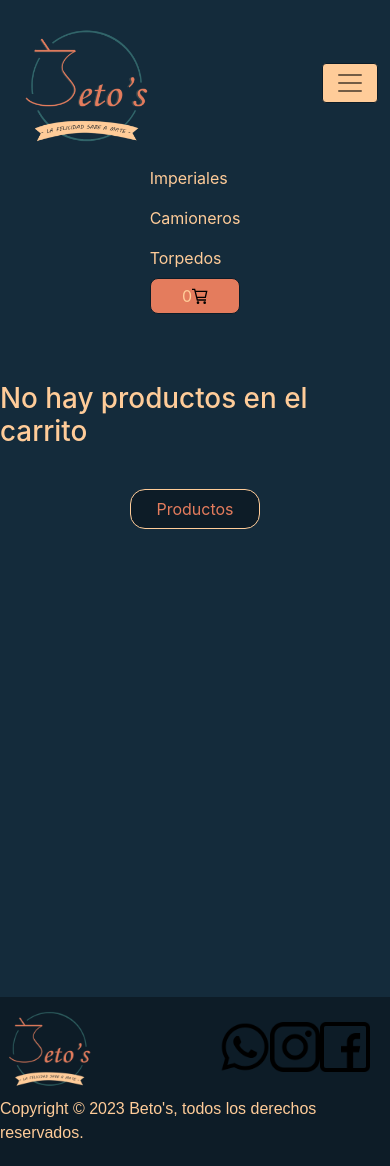
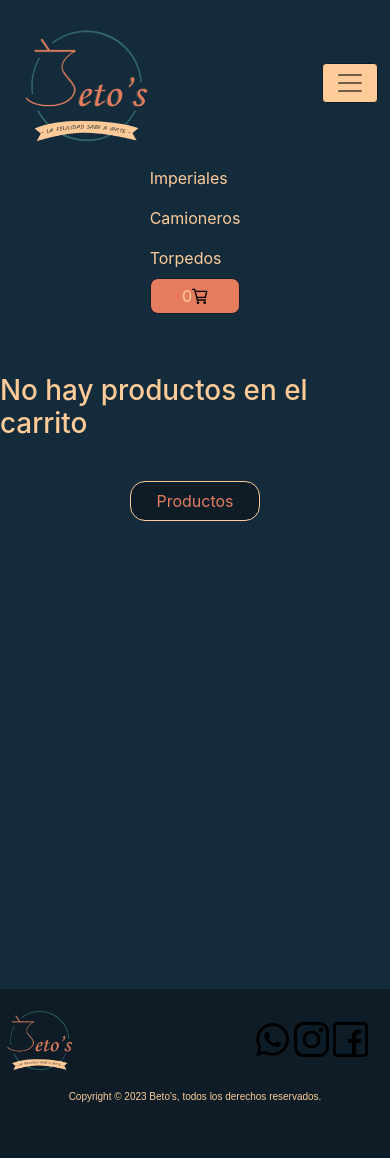
Before and after one commit to nico-villegas/final-react, a React (Create React App) app: page /cart in a window 390 px wide. Built offline with nearby package versions, Linux system fonts and the light colour scheme.

Commit message:
Se agregaron algunos cambios en responsive

```diff
--- a/src/components/Footer/Footer.css
+++ b/src/components/Footer/Footer.css
@@ -1,4 +1,3 @@
-
 .grid-container-footer {
     height: 20vh;
     background-color: #0d1c27;
@@ -18,113 +17,45 @@
     flex-direction: row;
 }
 
-.grid-container-footer .footer-link a img {
+.grid-container-footer .footer-link img {
     width: 100px;
     height: 100px;
 }
 
 .grid-container-footer .grid-footer-img {
     grid-area: img;
-    display: flex;
-    justify-content: end;
-    align-items: center;
-    flex-direction: row;
+
 }
 
 .grid-container-footer .grid-footer-img .footer-img {
     margin-right: 20px;
 }
 
-.grid-container-footer .grid-footer-img .footer-img a img {
-    width: 50px;
-    height: 50px;
-    transition: 1s;
+.grid-container-footer .grid-footer-img .footer-img img {
+    width: 40px;
+    height: 40px;
+    margin: 2px;
 }
 
-.grid-container-footer .grid-footer-img .footer-img a img:hover {
-    transform: scale(1.1);
-}
 
 .grid-container-footer .footer-parrafo {
     color: #ffcc99;
     grid-area: parrafo;
-    display: flex;
-    justify-content: center;
-    align-items: none;
-    flex-direction: row;
+    height: 30px;
 }
 
+@media screen and (max-width:430px) {
+    .grid-container-footer .grid-footer-img .footer-img img {
+        width: 35px;
+        height: 35px;
+    }
 
+    .grid-container-footer .footer-parrafo p{
+        font-size: 10px;
+    }
 
-
-
-
-/* .grid-container-footer {
-    background-color: #0d1c27;
-    justify-content: space-between;
-    display: grid;
-    grid-template-columns: repeat(2, 1fr);
-    grid-template-rows: 100px 50px;
-    grid-template-areas:
-        "logo img"
-        "parrafo parrafo";
-}
-
-
-.grid-container-footer .footer-link {
-    grid-area: logo;
-}
-
-.grid-container-footer .footer-link a img {
-    width: 100px;
-    height: 100px;
-}
-
-
-.grid-container-footer  */
-/*
-.grid-container-footer{
-    background-color: nth($paleta-colores , 1 );
-    font-family: 'Poppins', sans-serif;
-    justify-content: space-between;
-    display: grid;
-    grid-template-columns: repeat(2,1fr);
-    grid-template-rows: 100px 50px;
-    grid-template-areas:
-    "logo img"
-    "parrafo parrafo"
-    ;
-    .footer-link{
-        grid-area: logo;
-        @include flex (flex,none,center,row);
-        a{
-            img{
-                width: 100px;
-                height: 100px;
-            }
-        }
-    }
-    .grid-footer-img{
-        grid-area: img;
-        @include flex (flex,end,center,row);
-        .footer-img{
-            margin-right: 20px;
-            a{
-                img{
-                    width: 50px;
-                    height: 50px;
-                    transition: 1s;
-                    &:hover{
-                        transform: scale(1.1);
-                    }
-                }
-            }
-        }
-    }
-    .footer-parrafo{
-        color: nth($paleta-colores , 5 );
-        grid-area: parrafo;
-        @include flex (flex,center,none,row);
+    .grid-container-footer .footer-link img {
+        width: 80px;
+        height: 80px;
     }
 }
-*/
--- a/src/components/Footer/Footer.jsx
+++ b/src/components/Footer/Footer.jsx
@@ -15,7 +15,7 @@ const Footer = () => {
                         <img src={logo} alt="logo-home" />
                     </Link>
                 </div>
-                <div className="grid-footer-img">
+                <div className="grid-footer-img d-flex flex-row justify-content-end align-items-center">
                     <div className="footer-img">
 
                         <Link to='https://web.whatsapp.com/' target="_blank">
@@ -29,7 +29,7 @@ const Footer = () => {
                         </Link>
                     </div>
                 </div>
-                <div className="footer-parrafo">
+                <div className="footer-parrafo d-flex flex-row justify-content-center">
                     <p>Copyright © 2023 Beto's, todos los derechos reservados.</p>
                 </div>
             </div>
--- a/src/components/Item/Item.css
+++ b/src/components/Item/Item.css
@@ -1,31 +1,39 @@
-.container{
+.container {
+    display: grid;
+    grid-template-columns: repeat(3, 1fr);
+    gap: 20px;
     width: 65%;
     max-width: 1200px;
     margin-bottom: 20px auto;
 }
 
-.card{
-    /* margin-bottom: 10px;
-    background-color: #0d1c27; */
-
+.card {
     border: 2px solid #ffcc99;
     border-radius: 5px;
-    margin-bottom: 10px;
+    margin: 20px 0 20px 0;
     text-align: center;
     background-color: #0d1c27;
     transition: 1s;
 }
 
-.card img{
+.card img {
     width: 100%;
 }
 
-.card-body{
-    text-align: justify;
+.card-body .card-title{
     color: #e47c5d;
 }
 
-.btn-ver-mas{
+.card .card-body .container-card-text{
+    margin-top: 10px;
+}
+
+.card .card-body .card-text{
+    margin: 0px;
+    color: #5ebdb256;
+}
+
+.btn-ver-mas {
     border: 3px solid #ffcc99;
     text-decoration: none;
     color: #0d1c27;
@@ -35,25 +43,32 @@
 }
 
 
-
-@media(min-width: 480px){
+@media screen and (max-width:1440px) {
     .container{
-        display: grid;
-        grid-template-columns: repeat(3, 1fr);
-        gap: 15px;
-    }
-    .card{
-        margin-top: 20px;
-    }
-    .card-body{
-        flex-grow: 1;
-        display: flex;
-        flex-direction: column;
-    }
-    .card-title{
-        flex-grow: 1;
-    }
-    .item-count{
-        padding: 10px;
+        padding-bottom: 3rem;
     }
 }
+
+@media screen and (max-width:1366px) {
+    .container{
+        grid-template-columns: repeat(3, 1fr)
+    }
+}
+
+@media screen and (max-width:725px) {
+    .container{
+        grid-template-columns: repeat(2, 1fr)
+    }
+}
+
+@media screen and (max-width:490px) {
+    .container{
+        grid-template-columns: repeat(1, 1fr)
+    }
+}
+
+@media screen and (max-width:360px) {
+    .container{
+        grid-template-columns: repeat(1, 1fr)
+    }
+}
--- a/src/components/Item/Item.jsx
+++ b/src/components/Item/Item.jsx
@@ -7,10 +7,12 @@ const Item = ({ id, nombre, precio, stock, img, alt }) => {
     return (
         <div className="card">
             <img src={img} className="card-img-top" alt={alt} />
-            <div className="card-body">
+            <div className="card-body d-flex flex-column justify-content-around">
                 <h5 className="card-title">{nombre}</h5>
-                <p className="card-text">Precio: ${precio}</p>
-                <p className="card-text">Cantidad disponible: {stock}</p>
+                <div className='container-card-text d-flex flex-column'>
+                    <p className="card-text">Precio: ${precio}</p>
+                    <p className="card-text">Cantidad disponible: {stock}</p>
+                </div>
             </div>
             <div className='btn'>
                 <Link to={`/item/${id}`} type='button' className="btn-ver-mas btn btn-primary btn-sm"> Ver detalle </Link>
--- a/src/components/ItemDetail/ItemDetail.css
+++ b/src/components/ItemDetail/ItemDetail.css
@@ -1,36 +1,47 @@
-
 .card-detail{
-    height: 550px;
+    height: 600px;
     width: 300px;
 }
 
-.card .card-body{
+.card-detail .card-body{
     width: 100%;
     height: 100%;
-    padding: 5px;
+    padding: 0px;
 }
 
-.card .card-img{
+
+
+.card-detail img{
     width: 100%;
     height: 60%;
 }
 
-.card .card-img img{
-    width: 100%;
-    height: 100%;
-}
-
-.card .card-content{
+.card-detail .card-content{
     width: 100%;
     height: 30%;
 }
 
-.card .card-count{
+.card-detail .card-content .card-title{
+    margin: 0px;
+    font-size: 18px;
+}
+
+.card-detail .card-content .container-card-text{
+    margin: 0px;
+    font-size: 14px;
+}
+
+.card-detail .card-content .container-card-text .card-text{
+    margin: 5px;
+}
+
+.card-detail .card-count{
     width: 100%;
     height: 10%;
+    color: #e47c5d;
 }
 
-.card .btn-finalizar{
+.card-detail .btn-finalizar{
     height: 24px;
     width: 130px;
     border: 3px solid #ffcc99;
--- a/src/components/ItemDetail/ItemDetail.jsx
+++ b/src/components/ItemDetail/ItemDetail.jsx
@@ -23,21 +23,21 @@ const ItemDetail = ({ id, nombre, precio, descripcion, stock, img, alt, category
     return (
         <div className="card-detail card">
             <div className="card-body">
-                <div className='card-img'>
-                    <img src={img} className='img-detail' alt={alt} />
-                </div>
-                <div className='card-content'>
-                    <h5>{nombre}</h5>
-                    <p className="card-text">Categoria: {category}</p>
-                    <p className="card-text"> {descripcion}</p>
-                    <p className="card-text">Precio: ${precio}</p>
+                <img src={img} alt={alt} />
+                <div className='card-content d-flex flex-column justify-content-evenly'>
+                    <h5 className="card-title">{nombre}</h5>
+                    <div className='container-card-text d-flex flex-column align-items-start'>
+                        <p className="card-text"> {descripcion}</p>
+                        <p className="card-text">Categoria: {category}</p>
+                        <p className="card-text">Precio: ${precio}</p>
+                    </div>
                 </div>
                 <div className='card-count d-flex align-items-center justify-content-center'>
                     {
                         quantityAdded > 0 ? (
                             <Link to='/cart' className='btn-finalizar d-flex align-items-center justify-content-center'>Finalizar compra</Link>
                         ) : (
-                            <ItemCount initial={1} stock={stock} onAdd={handleOnAdd}/>
+                            <ItemCount initial={1} stock={stock} onAdd={handleOnAdd} />
                         )
                     }
                 </div>
--- a/src/components/NavBar/NavBar.css
+++ b/src/components/NavBar/NavBar.css
@@ -12,3 +12,15 @@
     width: 150px;
     height: 150px;
 }
+
+@media screen and (max-width:1440px) {
+    .navbar{
+        padding-bottom: 2rem;
+    }
+}
+
+@media screen and (max-width:1440px) {
+    .navbar{
+        padding-bottom: 0px;
+    }
+}
```
